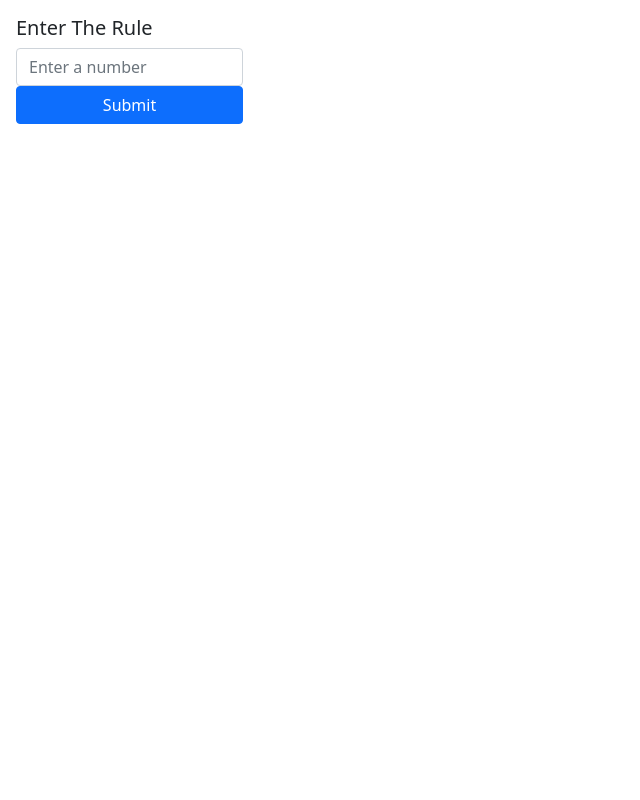
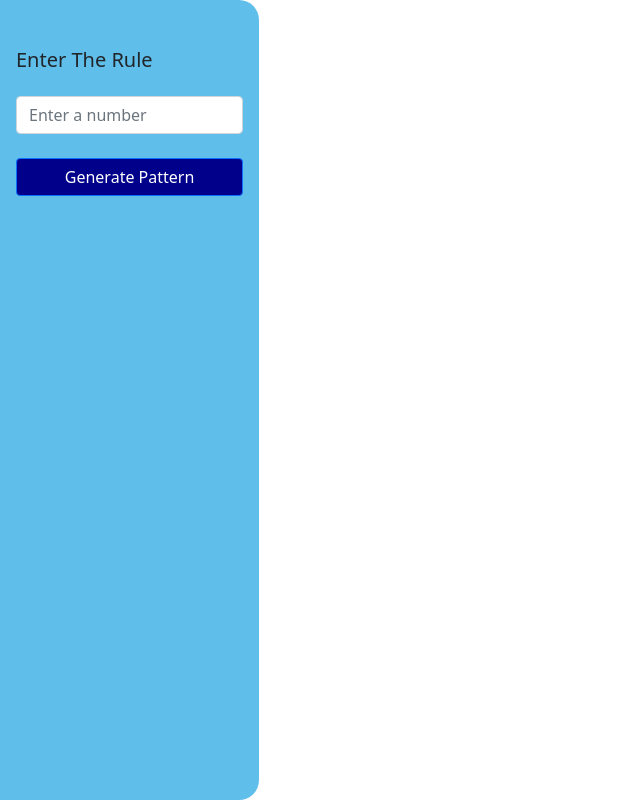
Before and after one commit to subrabala/Automaton-Animation, a plain HTML site: page index.html in a window 1280 px wide. Shown: the whole page, without its empty margins (0-640 px from the left). Drawn offline with nearby package versions, Linux system fonts and the light colour scheme.

Commit message:
created UI for inputs

```diff
--- a/index.html
+++ b/index.html
@@ -16,9 +16,9 @@
     <title>Automaton-Animation</title>
   </head>
   <body>
-    <div class="control-panel p-3">
+    <div class="control-panel p-3 pt-5">
       <h5 class="text-left">Enter The Rule</h5>
-      <div class="mb-3">
+      <div class="mt-4">
         <form id="numberForm">
           <input
             type="text"
@@ -26,7 +26,9 @@
             id="input"
             placeholder="Enter a number"
           />
-          <button type="submit" class="btn btn-primary w-100">Submit</button>
+          <button type="submit" class="btn btn-primary w-100 mt-4 button">
+            Generate Pattern
+          </button>
         </form>
       </div>
     </div>
--- a/script.js
+++ b/script.js
@@ -25,7 +25,9 @@ function generatePattern(Rule) {
   const binary = Rule.toString(2);
   console.log(binary);
   for (let i = 1; i <= rows; i++) {
+    setTimeout(()=>{
         for (let j = 1; j <= cols; j++) {
+            setTimeout(()=>{
                const gridItem = document.createElement("div");
                gridItem.classList.add("grid-item");
                if (i === 1 && j === 31) {
@@ -41,7 +43,9 @@ function generatePattern(Rule) {
                  }
                }
                gridContainer.appendChild(gridItem);
+            },700)
            }
+    },500)
   }
 }
 
--- a/styles.css
+++ b/styles.css
@@ -1,10 +1,9 @@
-
-body{
+body {
   margin: 0;
-    padding:0 ;
+  padding: 0;
   display: flex;
 }
-.container{
+.container {
   display: grid;
   grid-template-columns: repeat(60, 1fr);
   grid-template-rows: repeat(30, 1fr);
@@ -12,9 +11,29 @@ body{
   width: 90vw;
 }
 
-.black-cell{
+.black-cell {
+  background-color: black;
+  animation-fill-mode: forwards;
+  animation-name: animate;
+  animation-duration: 2s;
+}
+.item {
   background-color: black;
 }
-.item{
-    background-color: black;
+
+.control-panel{
+    border-radius: 0 20px 20px 0;
+    background-color: rgb(95, 190, 234);
 }
+.button, .button:focus{
+    background-color: darkblue;
+}
+
+@keyframes animate {
+  from {
+    opacity: 0;
+  }
+  to {
+    opacity: 1;
+  }
+}
```
Lines whose indentation alone changed are shown as unchanged.
